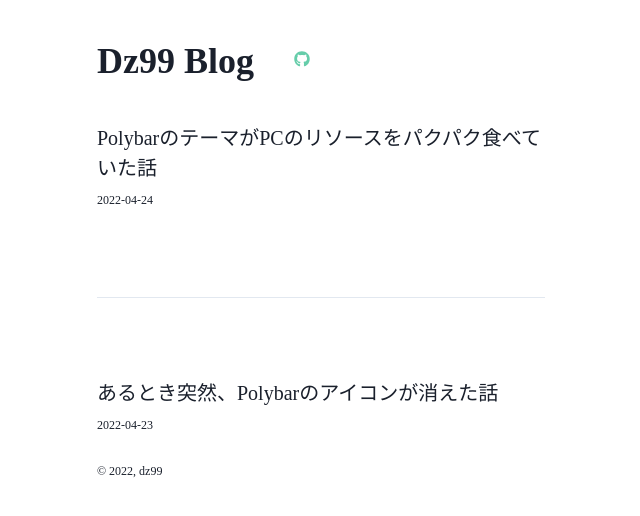
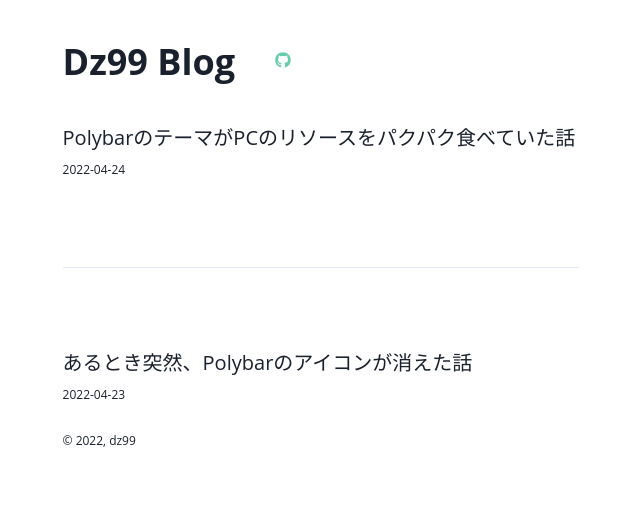
Before and after one commit to Dz0526/blog, a Next.js app: page / in a window 1280 px wide. Shown: the top 516 px of the page, without its empty margins (319-959 px from the left). Built offline with nearby package versions, Linux system fonts and the light colour scheme.

Commit message:
Feat(font): update

```diff
--- a/src/theme/theme.ts
+++ b/src/theme/theme.ts
@@ -15,8 +15,8 @@
     },
   },
   fonts: {
-    heading: `cursive,"Hachi Maru Pop"`,
-    body: `cursive,"Hachi Maru Pop"`,
+    heading: `"Open Sans", sans-serif; cursive,"Hachi Maru Pop"`,
+    body: `"Open Sans", sans-serif; cursive,"Hachi Maru Pop"`,
   },
 });
 
```
